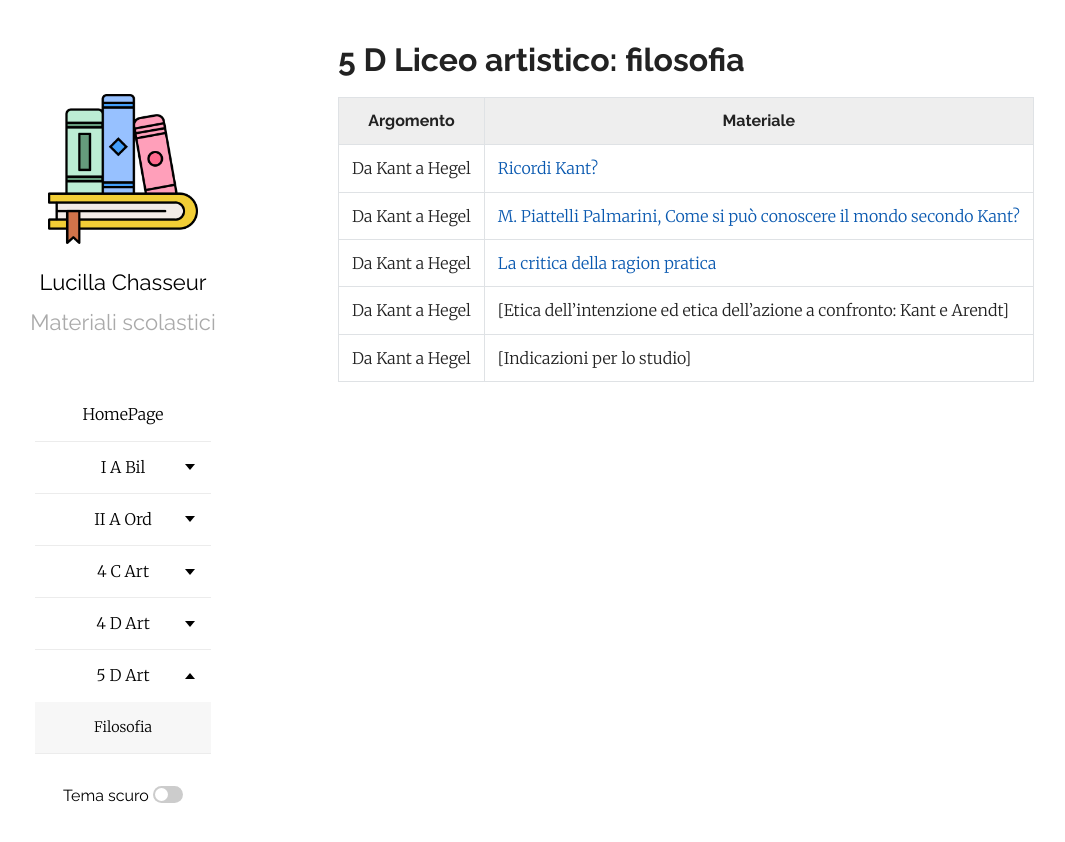
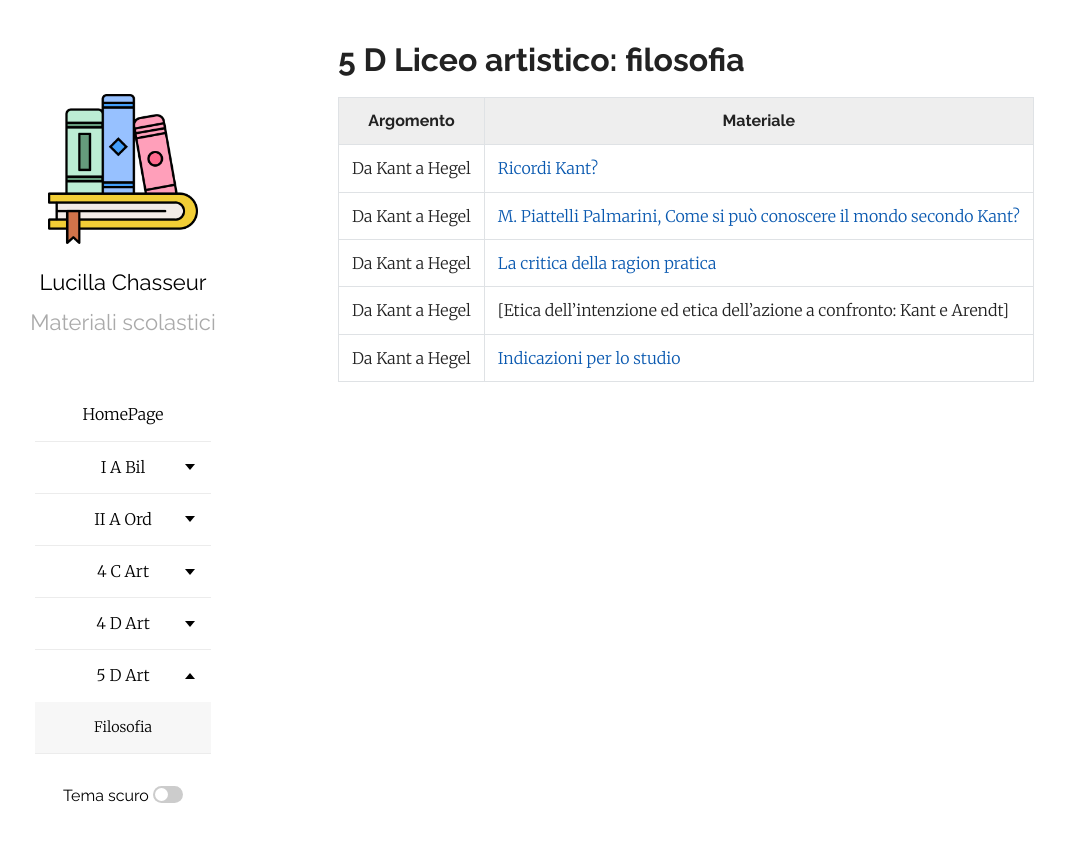
Before and after one commit to efemeridi/efemeridi.github.io, a Jekyll site: the page built from 5d_art_filosofia.md, in a window 1280 px wide. Shown: the top 842 px of the page, without its empty margins (62-1127 px from the left). Built offline with Jekyll 4.4.1, drawn with Linux system fonts in a browser that asks for light colours; our own code applies the rules of GitHub Pages for plain Markdown files; part of the change alters nothing that is shown.

```diff
--- a/5d_art_filosofia.md
+++ b/5d_art_filosofia.md
@@ -9,4 +9,4 @@ layout: page
 |Da Kant a Hegel| [M. Piattelli Palmarini, Come si può conoscere il mondo secondo Kant?](/materiali/5_D_art/filosofia/KANT_RIPASSO/come_si_puo_conoscere_piattelli.pdf/)
 |Da Kant a Hegel| [La critica della ragion pratica](/materiali/5_D_art/filosofia/KANT_RIPASSO/02_KANT_PRATICA_ART.pdf/)
 |Da Kant a Hegel| [Etica dell'intenzione ed etica dell'azione a confronto: Kant e Arendt]
-|Da Kant a Hegel| [Indicazioni per lo studio]
+|Da Kant a Hegel| [Indicazioni per lo studio](/materiali/5_D_art/filosofia/PROGRAMMI/01_KANT_PROGRAMMA_SINTESI.pdf/)
```
